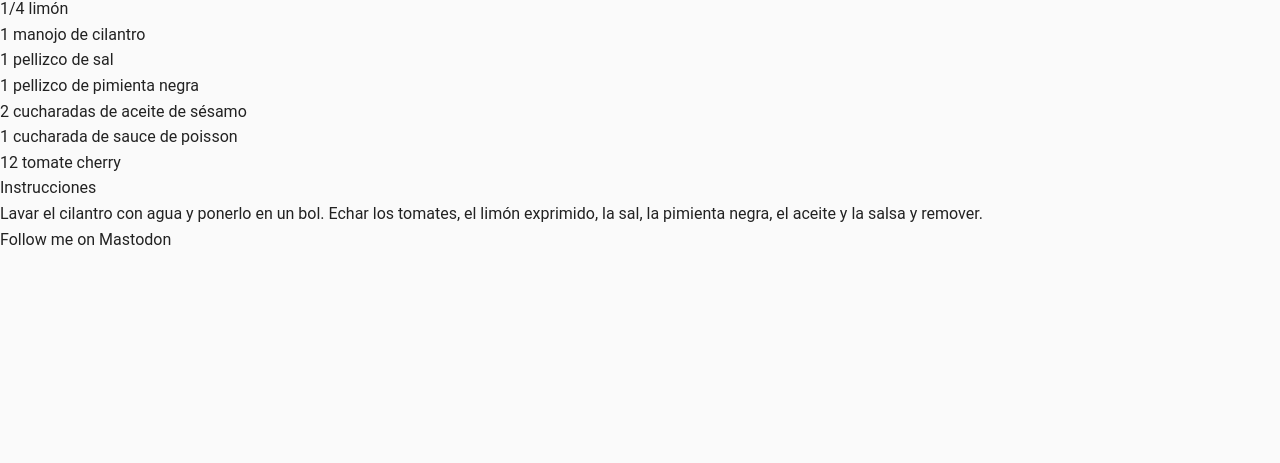
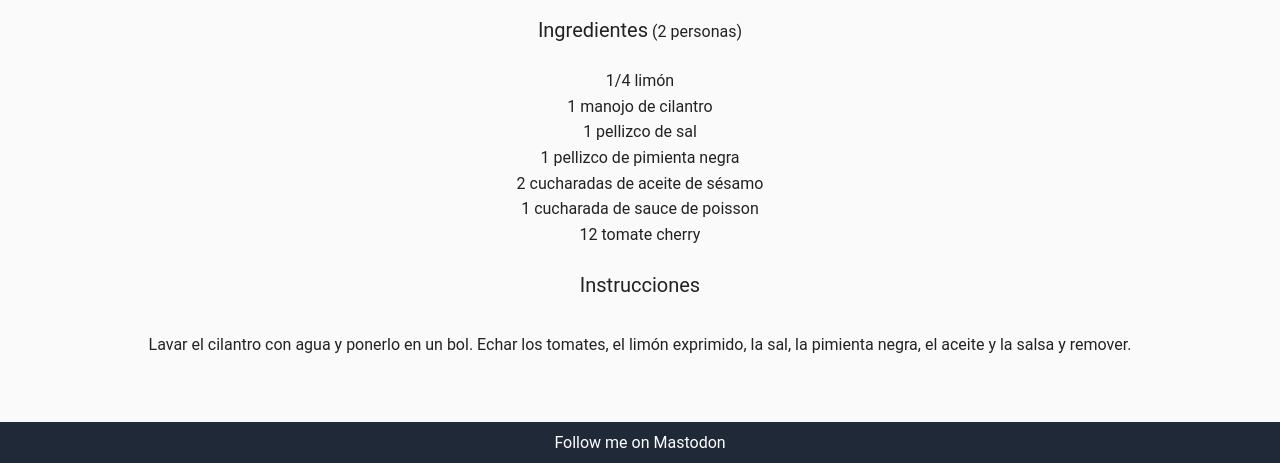
Before and after one commit to ricardo-devis-agullo/tabemos, an Astro site: page /r/ensalada-de-cilantro in a window 1280 px wide. Shown: the part 439-902 px from the top of the page. Before the commit the page ends 800 px from the top, so only its background shows below. Built offline with nearby package versions, Linux system fonts and the light colour scheme; Astro itself is replaced by a stand-in of ours.

Commit message:
fix tailwind

```diff
--- a/package.json
+++ b/package.json
@@ -16,7 +16,7 @@
     "@astrojs/tailwind": "^5.0.0",
     "@astrojs/vercel": "^4.0.2",
     "astro": "^3.0.5",
-    "tailwindcss": "^3.0.24"
+    "tailwindcss": "^3.3.3"
   },
   "devDependencies": {
     "@types/node": "^20.5.7",
--- a/src/pages/r/[slug].astro
+++ b/src/pages/r/[slug].astro
@@ -18,7 +18,7 @@
 const recipe = recipes.get(slug!)!;
 ---
 
-<Layout title="Tabemos | Food blog">
+<Layout title={`Tabemos | ${recipe.title}`}>
   <div class="flex flex-col items-center">
     <Image
       width={303}
--- /dev/null
+++ b/tailwind.config.cjs
@@ -0,0 +1,8 @@
+/** @type {import('tailwindcss').Config} */
+module.exports = {
+	content: ['./src/**/*.{astro,html,js,jsx,md,mdx,svelte,ts,tsx,vue}'],
+	theme: {
+		extend: {},
+	},
+	plugins: [],
+}
```
Also changed, not shown: pnpm-lock.yaml.
